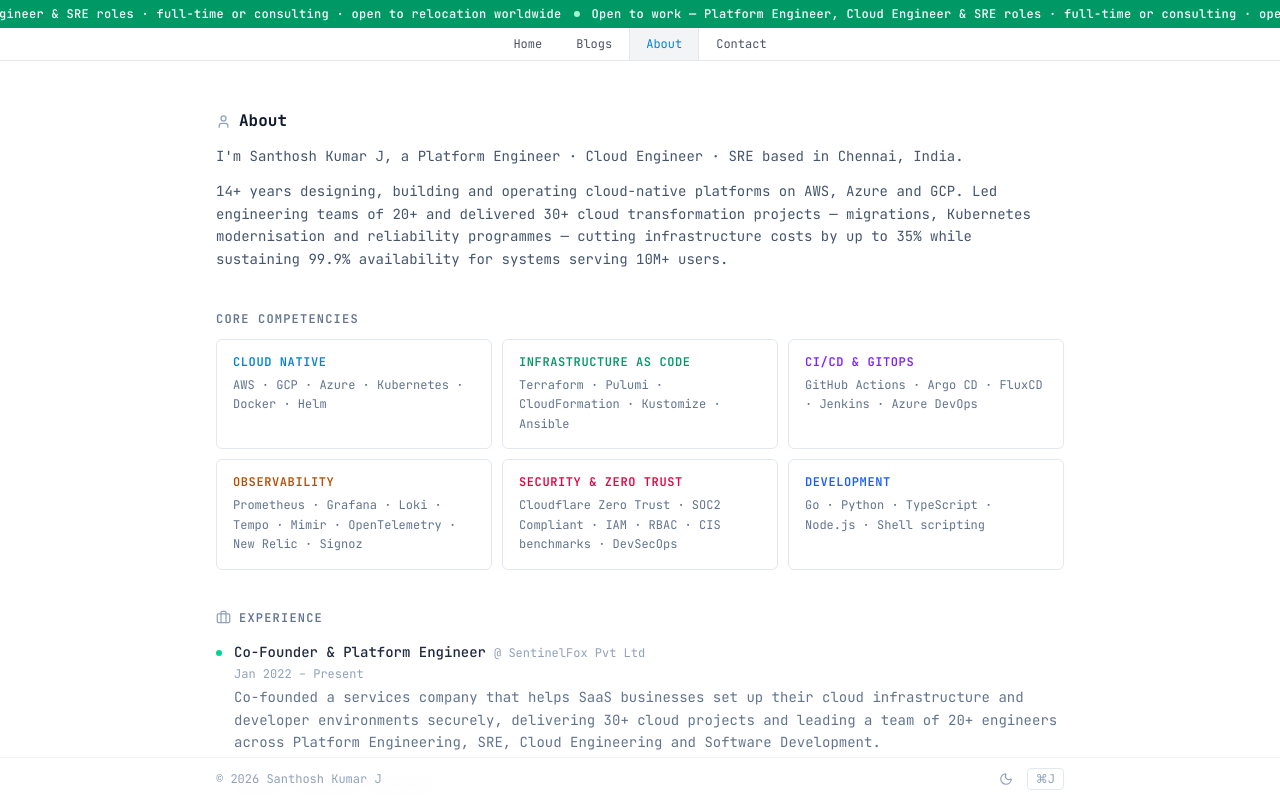
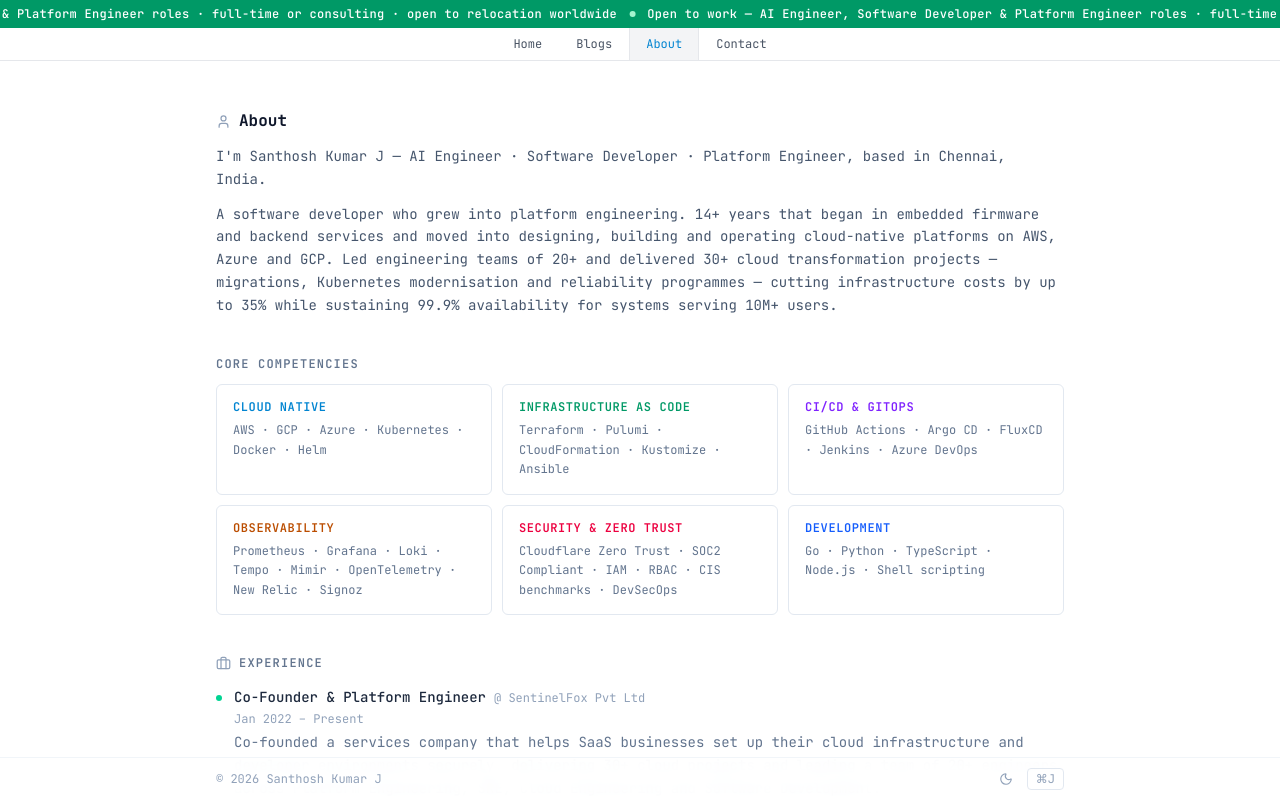
Before and after one commit to sk-santhosh/sk-santhosh.github.io, a Next.js app: page /about in a window 1280 px wide. Shown: the top 799 px of the page. Built offline with nearby package versions, Linux system fonts and the light colour scheme; no server answers.

Commit message:
AI Engineer added

```diff
--- a/app/about/page.tsx
+++ b/app/about/page.tsx
@@ -43,7 +43,7 @@ export default function AboutPage() {
 					<h1 className="text-base font-bold text-slate-900 dark:text-slate-100">About</h1>
 				</div>
 				<p className="text-sm text-slate-600 dark:text-slate-400 leading-relaxed">
-					I&apos;m {resume.name}, a {resume.title} based in {resume.location}.
+					I&apos;m {resume.name} — {resume.title}, based in {resume.location}.
 				</p>
 				<p className="text-sm text-slate-600 dark:text-slate-400 leading-relaxed mt-3">{resume.summary}</p>
 			</section>
--- a/app/contact/page.tsx
+++ b/app/contact/page.tsx
@@ -80,7 +80,7 @@ export default function ContactPage() {
 								Open to opportunities — worldwide 🌍
 							</p>
 							<p className="text-xs text-slate-500 dark:text-slate-400 leading-relaxed">
-								Platform Engineer, Cloud Engineer and SRE roles — full-time or consulting.
+								AI Engineer, Software Developer and Platform Engineer roles — full-time or consulting.
 							</p>
 						</>
 					) : (
--- a/app/layout.tsx
+++ b/app/layout.tsx
@@ -48,6 +48,8 @@ export const metadata: Metadata = {
   publisher: resume.name,
   keywords: [
     resume.name,
+    "AI Engineer",
+    "Software Developer",
     "Platform Engineer",
     "Cloud Engineer",
     "Site Reliability Engineer",
--- a/data/resume.ts
+++ b/data/resume.ts
@@ -1,16 +1,16 @@
 export const resume = {
 	name: 'Santhosh Kumar J',
-	title: 'Platform Engineer · Cloud Engineer · SRE',
+	title: 'AI Engineer · Software Developer · Platform Engineer',
 	// Toggle the scrolling "open to work" banner above the nav bar.
 	openToWork: {
 		enabled: true,
 		message:
-			'Open to work — Platform Engineer, Cloud Engineer & SRE roles · full-time or consulting · open to relocation worldwide',
+			'Open to work — AI Engineer, Software Developer & Platform Engineer roles · full-time or consulting · open to relocation worldwide',
 	},
 	tagline:
-		'Platform & Cloud Engineer and SRE with 14+ years building and operating cloud-native platforms on AWS, Azure, and GCP for systems serving 10M+ users.',
+		'A software developer turned platform engineer, now building AI systems — 14+ years from embedded firmware and backend services to cloud-native platforms on AWS, Azure and GCP serving 10M+ users.',
 	summary:
-		'14+ years designing, building and operating cloud-native platforms on AWS, Azure and GCP. Led engineering teams of 20+ and delivered 30+ cloud transformation projects — migrations, Kubernetes modernisation and reliability programmes — cutting infrastructure costs by up to 35% while sustaining 99.9% availability for systems serving 10M+ users.',
+		'A software developer who grew into platform engineering. 14+ years that began in embedded firmware and backend services and moved into designing, building and operating cloud-native platforms on AWS, Azure and GCP. Led engineering teams of 20+ and delivered 30+ cloud transformation projects — migrations, Kubernetes modernisation and reliability programmes — cutting infrastructure costs by up to 35% while sustaining 99.9% availability for systems serving 10M+ users.',
 	location: 'Chennai, India',
 	email: 'santhoshj.off@gmail.com',
 	// Headline stats for the home page "By the numbers" grid.
```
